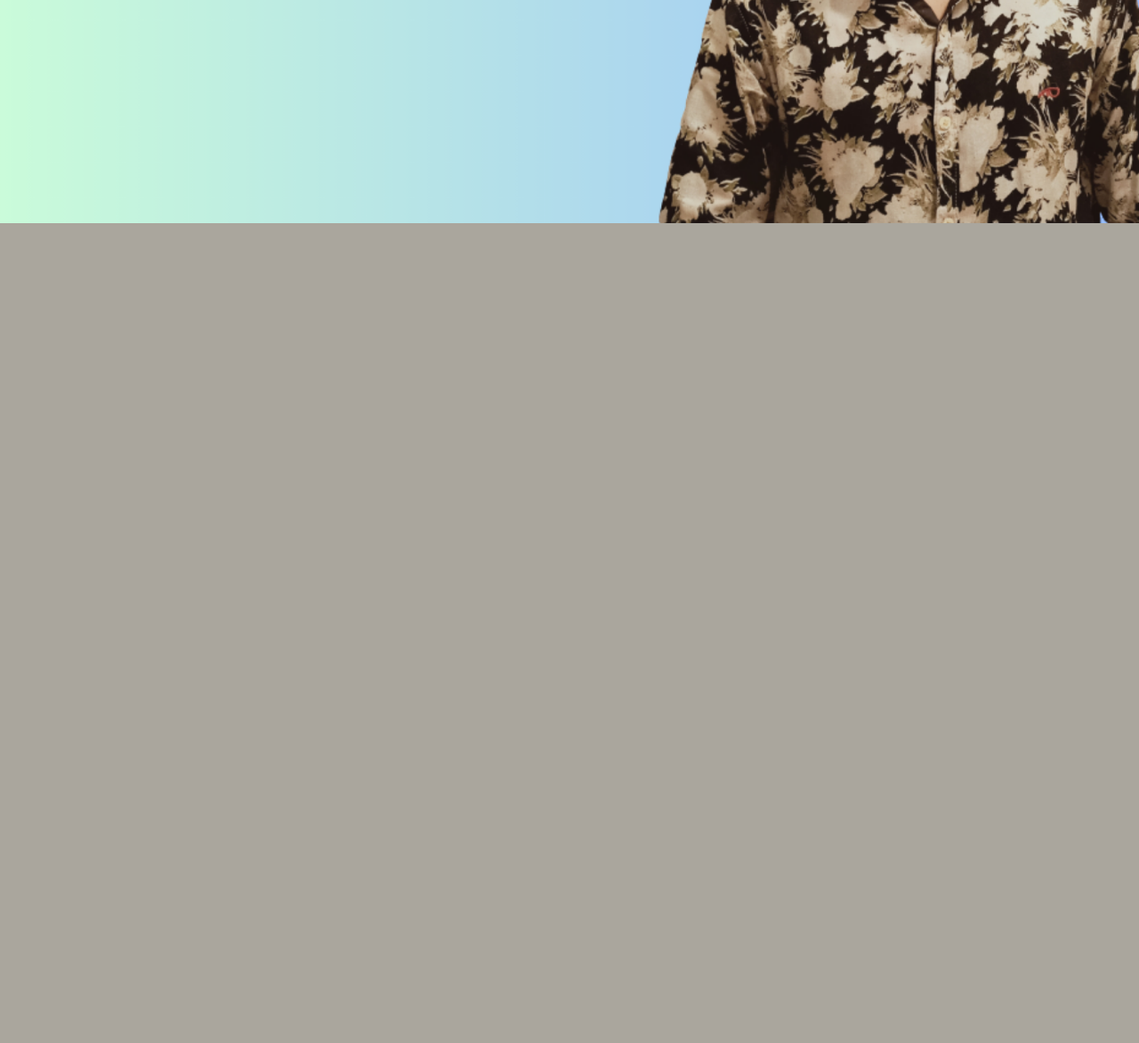
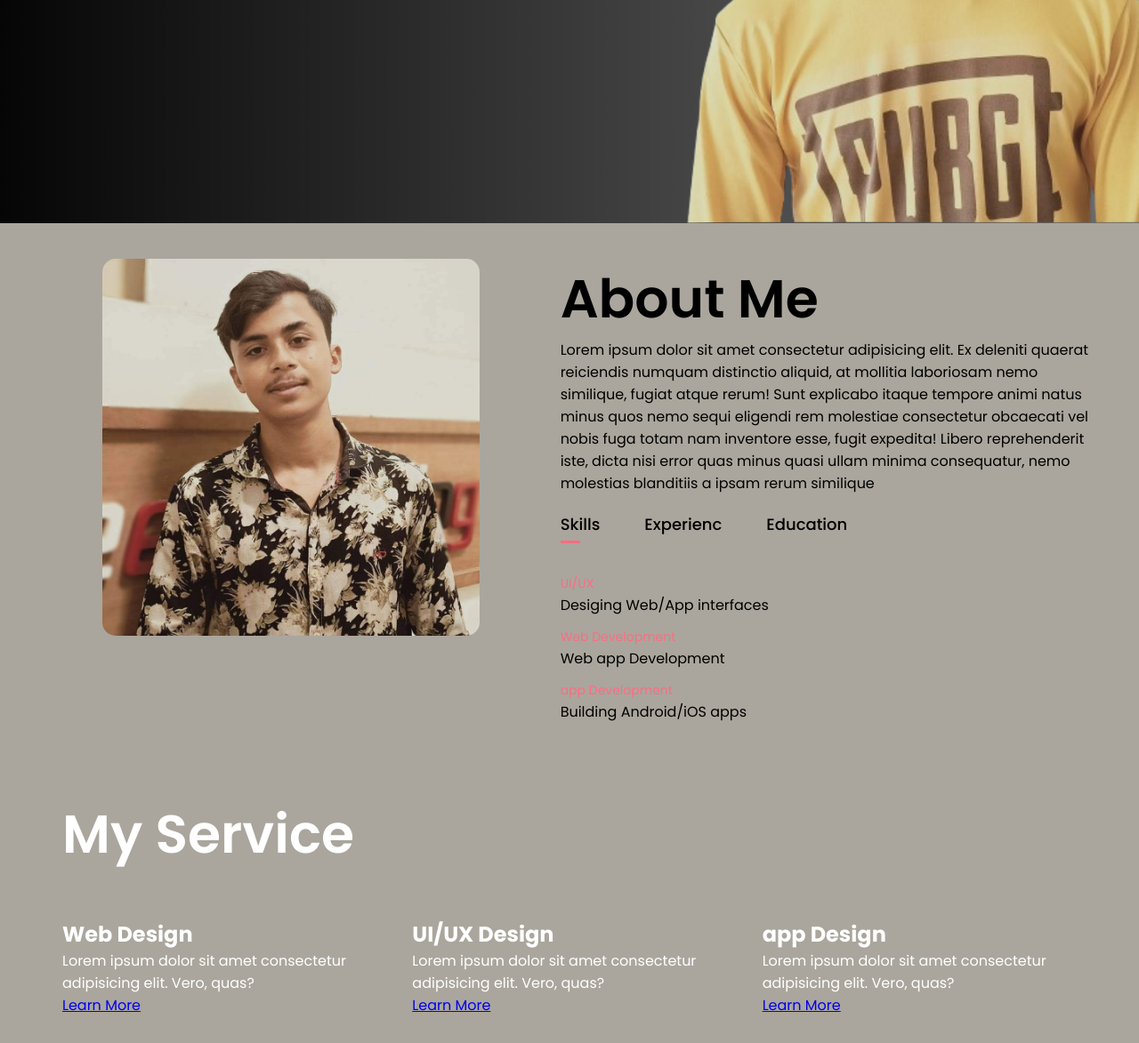
Before and after one commit to Sakibfy/portpolio-website, a plain HTML site: page index.html in a window 1280 px wide. Shown: the part 549-1722 px from the top of the page at 89% size. Before the commit the page ends 800 px from the top, so only its background shows below. Drawn offline with Linux system fonts and the light colour scheme.

Commit message:
adds some info

```diff
--- a/index.html
+++ b/index.html
@@ -18,7 +18,7 @@
   <div id="header">
     <div class="continer">
       <nav>
-        <h1><span>Md</span>.SAKIB</h1>
+        <h1><span>SAKIB</span></h1>
         <ul>
           <li><a href="#">Home</a></li>
           <li><a href="#">About</a></li>
@@ -28,9 +28,80 @@
         </ul>
       </nav>
       <div class="header_text">
-        <p>Hi' My Name Is</p>
+        <p class="pra">Hi' My Name Is</p>
         <h1>Md Sakib</h1>
-        <p>I' am From Bangladesh. I’m a Front End Web developer</p>
+        <p> I’m a Front End Web developer <br>From Bangladesh</p>
+
+      </div>
+    </div>
+  </div>
+
+
+  <div id="about">
+    <div class="container">
+      <div class="row">
+        <div class="about_col_1">
+          <img src="images/barcode.jpg">
+        </div>
+        <div class="about_col_2">
+          <h1 class="sub_title">About Me</h1>
+          <p>Lorem ipsum dolor sit amet consectetur adipisicing elit. Ex deleniti quaerat reiciendis numquam distinctio
+            aliquid, at mollitia laboriosam nemo similique, fugiat atque rerum! Sunt explicabo itaque tempore animi
+            natus minus quos nemo sequi eligendi rem molestiae consectetur obcaecati vel nobis fuga totam nam inventore
+            esse, fugit expedita! Libero reprehenderit iste, dicta nisi error quas minus quasi ullam minima consequatur,
+            nemo molestias blanditiis a ipsam rerum similique </p>
+          <div class="tab_titles">
+            <p class="tab_links active_link" onclick="opentab('Skills')">Skills</p>
+            <p class="tab_links" onclick="opentab('Experienc')">Experienc</p>
+            <p class="tab_links" onclick="opentab('Education')">Education</p>
+          </div>
+          <div class="tab_contents active_tab" id="Skills">
+            <ul>
+              <li><span>UI/UX</span><br>Desiging Web/App interfaces</li>
+              <li><span>Web Development</span><br>Web app Development</li>
+              <li><span>app Development</span><br>Building Android/iOS apps</li>
+            </ul>
+          </div>
+          <div class="tab_contents" id="Experienc">
+            <ul>
+              <li><span>2021 - Current</span><br>Ui/UX Design Training at ET Institute</li>
+              <li><span>2019 - 2021</span><br>Team lead at startapp LLC.</li>
+              <li><span>2017 - 2019</span><br>UI/UX Design Executive At Coin Digital Ltm</li>
+            </ul>
+          </div>
+          <div class="tab_contents" id="Education">
+            <ul>
+              <li><span>2016</span><br>Desiging Web/App interfaces</li>
+              <li><span>2016</span><br>Web app Development</li>
+              <li><span>2014</span><br>Building Android/iOS apps</li>
+            </ul>
+          </div>
+        </div>
+      </div>
+    </div>
+  </div>
+
+  <!-- --------sevices----- -->
+
+  <div class="Services">
+    <div class="Container">
+      <h1 class="sub_title">My Service</h1>
+      <div class="service_list">
+        <div>
+          <h2>Web Design</h2>
+          <p>Lorem ipsum dolor sit amet consectetur adipisicing elit. Vero, quas?</p>
+          <a href="#">Learn More</a>
+        </div>
+        <div>
+          <h2>UI/UX Design</h2>
+          <p>Lorem ipsum dolor sit amet consectetur adipisicing elit. Vero, quas?</p>
+          <a href="#">Learn More</a>
+        </div>
+        <div>
+          <h2>app Design</h2>
+          <p>Lorem ipsum dolor sit amet consectetur adipisicing elit. Vero, quas?</p>
+          <a href="#">Learn More</a>
+        </div>
       </div>
     </div>
   </div>
@@ -50,9 +121,23 @@
 
 
 
+  <script>
+    var tablinks = document.getElementsByClassName('tab_links')
+    var tabcontents = document.getElementsByClassName('tab_contents')
+    function opentab(tabname) {
+      for (tablink of tablinks) {
+        tablink.classList.remove("active_link");
+      }
+      for (tabcontent of tabcontents) {
+        tabcontent.classList.remove("active_tab");
+      }
+      event.target.classList.add('active_link');
+      document.getElementById(tabname).classList.add("active_tab");
+    }
 
 
 
+  </script>
 </body>
 
 </html>
--- a/style.css
+++ b/style.css
@@ -12,7 +12,7 @@
   margin: 0;
   padding: 0;
   box-sizing: border-box;
-  font-family: sans-serif;
+  font-family: "Poppins", sans-serif;
 
 }
 body{
@@ -23,7 +23,7 @@ body{
 #header{
   width: 100%px;
   height: 100vh;
-  background-image: url(sakib4\ \(1\).png);
+  background-image: url(images/pubg2.png);
   background-position: center;
   background-size:cover ;
 
@@ -52,7 +52,7 @@ nav h1{
 }
 
 nav h1 span{
-   color: #16a085;
+   color: #ff6b81;
    font-family: "Kaushan Script", cursive;
   font-weight: 400;
   font-style: normal;
@@ -68,12 +68,12 @@ nav ul li{
   background: #ff6b81;
   padding: 8px;
   border-radius: 8px;
-  /* box-shadow: 5px 5px 5px 5px; */
+
   box-shadow: 0 0 5px #ff6b81;
   color: #fff;
  }
  ul li a{
-  color: var(--text-color);
+  color: #fff;
   text-decoration: none;
   font-size: 20px;
   font-family: "Poppins", sans-serif;
@@ -104,16 +104,114 @@ nav ul li{
 
 .header_text{
   margin-top: 20%;
-  font-size: 30px;
+  font-size: 40px;
   color: var(--text-color);
+  font-weight: bold;
+
+}
+
+.pra{
+  font-size: 24px;
 }
 
 .header_text h1{
 color: var(--hover-color);
 font-style: italic;
 font-family: '"Kaushan Script", cursive;';
+
 }
 
 .header_text p{
   font-family: "Poppins", sans-serif;
+  color: #fff;
 }
+
+
+#about{
+  padding: 40px 0 40px 70px;
+  color: #000;
+}
+
+.row{
+  display: flex;
+  justify-content: space-around;
+  flex-wrap: wrap;
+
+}
+
+.about_col_1{
+  flex-basis: 35%;
+
+}
+.about_col_1 img{
+width: 100%;
+border-radius: 15px;
+}
+.about_col_2 {
+  flex-basis: 50%;
+  text-align: left;
+}
+
+.sub_title{
+  font-size: 60px;
+  font-weight: 600;
+}
+
+.tab_titles{
+  display: flex;
+  margin: 20px 0 40px ;
+}
+
+.tab_links{
+  margin-right: 50px;
+  font-weight: 500;
+  font-size: 18px;
+  cursor: pointer;
+  position: relative;
+}
+.tab_links::after{
+  content: '';
+  width: 0;
+  height: 3px;
+  background: #ff6b81;
+  left: 0;
+  bottom: -8px;
+  position: absolute;
+  transition: 0.5s;
+
+}
+.tab_links.active_link::after{
+  width: 50%;
+}
+
+
+.tab_contents ul li{
+  margin: 10px 0;
+  list-style: none;
+}
+
+.tab_contents ul li span{
+  color: #ff6b81;
+  font-size: 14px;
+}
+
+.tab_contents{
+  display: none;
+}
+.tab_contents.active_tab{
+  display: block;
+}
+
+
+/* ------service------ */
+
+.Services{
+  padding: 30px 70px;
+}
+
+.service_list{
+  display: grid;
+  grid-template-columns: repeat(auto-fit,minmax(250px,1fr));
+  grid-gap: 40px;
+  margin-top: 50px
+}
```
Also changed, not shown: images/barcode.jpg (added), images/bg.jpg (added), images/pubg.png (added), images/pubg2.png (added).
